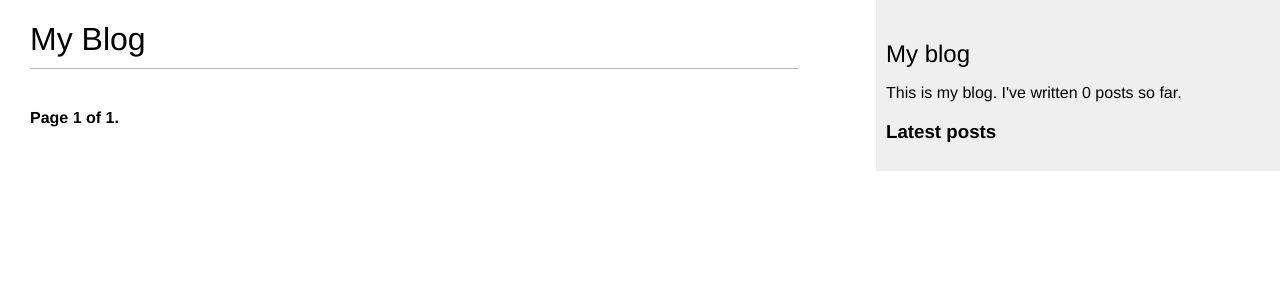
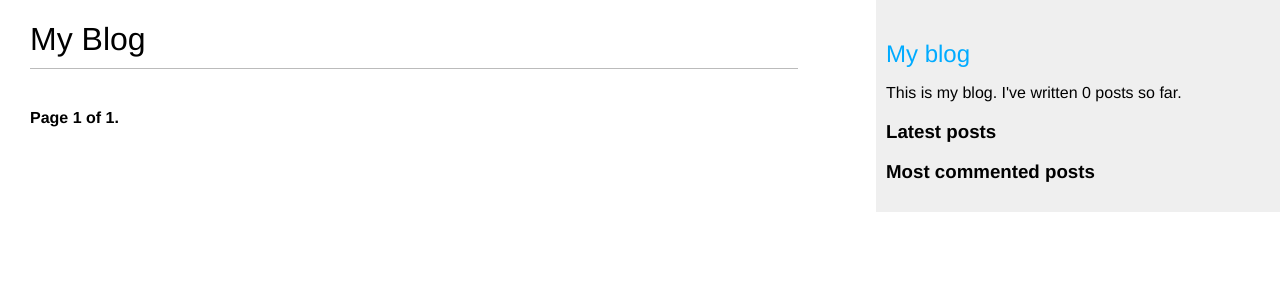
Before and after one commit to sayasufi/django_book, a Django app: page /blog/ in a window 1280 px wide. Shown: the top 300 px of the page. Run offline with Django 5.2, Linux system fonts and the light colour scheme; data that the repository does not hold is empty.

Commit message:
Creating a template tag that returns a set of queries

```diff
--- a/blog/blog/templates/blog/base.html
+++ b/blog/blog/templates/blog/base.html
@@ -12,13 +12,21 @@
     {% endblock %}
 </div>
 <div id="sidebar">
-    <h2>My blog</h2>
+    <h2><a href="/blog">My blog</a></h2>
     <p>
         This is my blog.
         I've written {% total_posts %} posts so far.
     </p>
     <h3>Latest posts</h3>
     {% show_latest_posts 3 %}
+    <h3>Most commented posts</h3>
+    {% get_most_commented_posts as most_commented_posts %}
+    <ul>
+        {% for post in most_commented_posts %}
+        <li>
+            <a href="{{ post.get_absolute_url }}">{{ post.title }}</a>
+        </li>
+        {% endfor %}
 </div>
 </body>
 </html>
--- a/blog/blog/templatetags/blog_tags.py
+++ b/blog/blog/templatetags/blog_tags.py
@@ -1,4 +1,5 @@
 from django import template
+from django.db.models import Count
 
 from ..models import Post
 
@@ -14,3 +15,10 @@ def total_posts():
 def show_latest_posts(count=5):
     latest_posts = Post.published.order_by("-publish")[:count]
     return {"latest_posts": latest_posts}
+
+
+@register.simple_tag
+def get_most_commented_posts(count=5):
+    return Post.published.annotate(
+        total_comments=Count('comments')
+    ).order_by('-total_comments')[:count]
```
